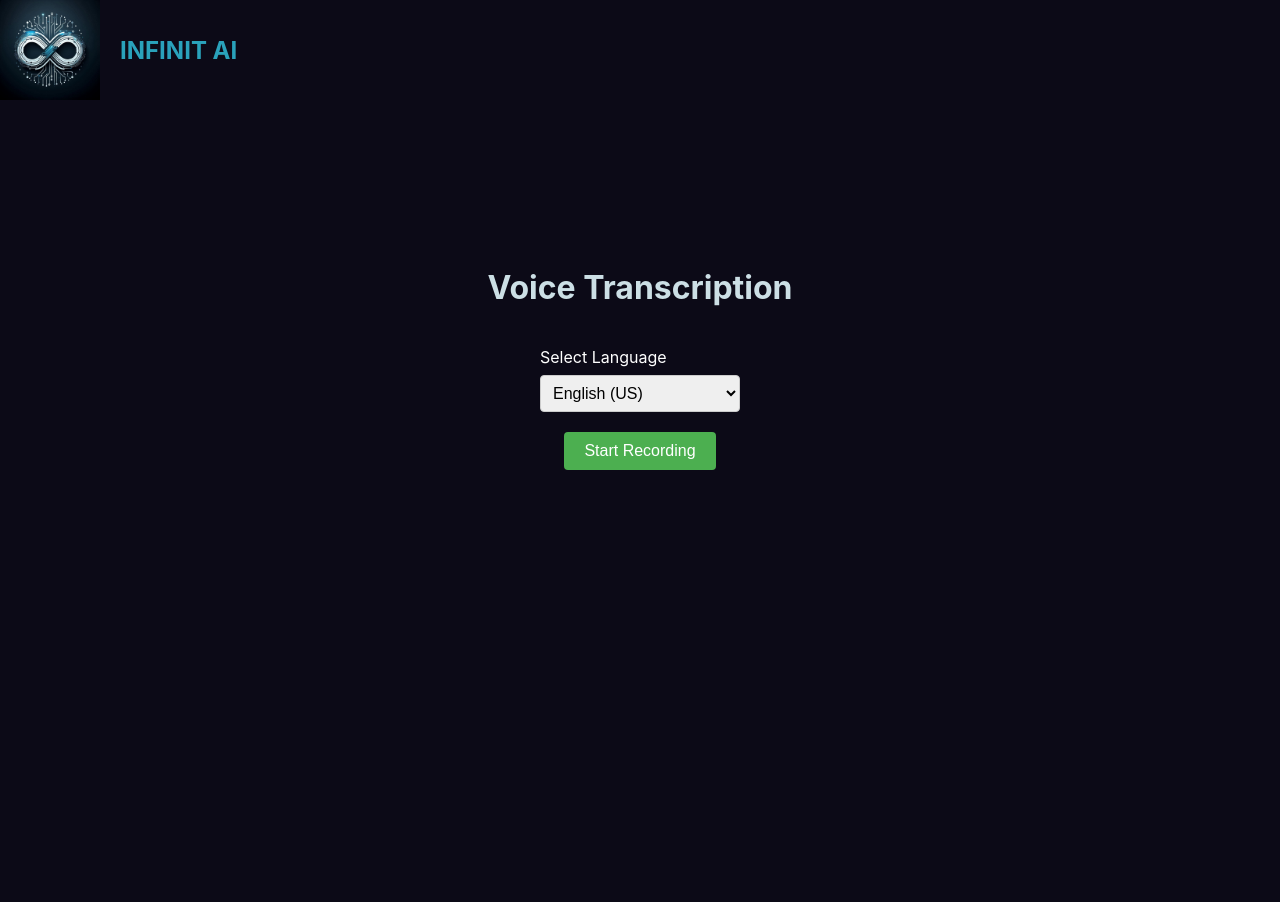
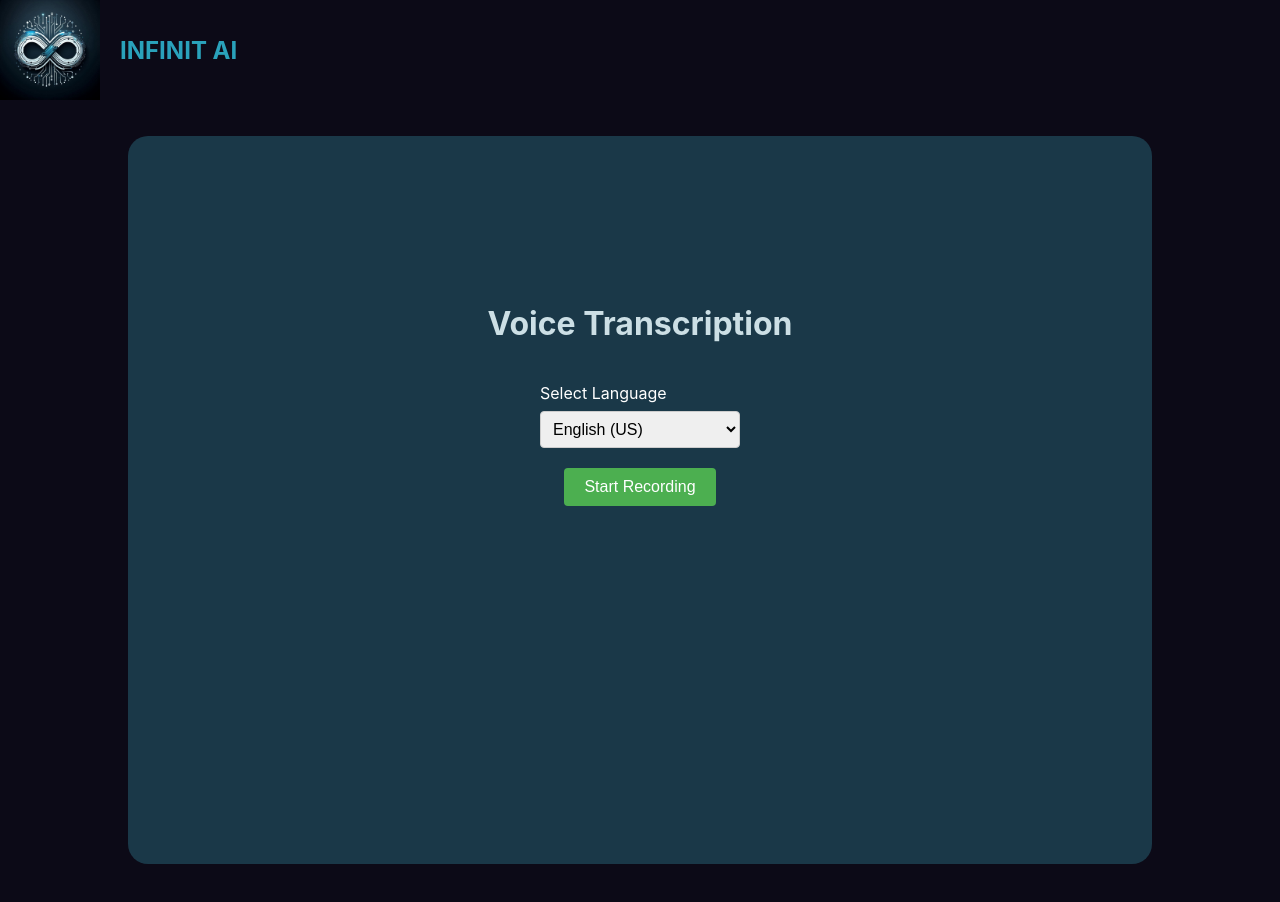
Before and after one commit to Fateme-Khalaj/InfinitAI-frontend, a React (Create React App) app: page /voice in a window 1280 px wide. Shown: the top 902 px of the page. Built offline with nearby package versions, Linux system fonts and the light colour scheme.

Commit message:
voice design modification

```diff
--- a/src/components/card/Card.tsx
+++ b/src/components/card/Card.tsx
@@ -101,7 +101,7 @@ const Card: React.FC<CardProps> = ({
         }}
         transition={{ duration: 0.6 }}
       >
-        <p style={{ width: "370px", wordWrap: "break-word", margin: 0 }}>
+        <p style={{ width: "80%", wordWrap: "break-word", margin: 0 }}>
           {cardText}
         </p>
       </Description>
--- a/src/pages/Landing/Landing.tsx
+++ b/src/pages/Landing/Landing.tsx
@@ -50,7 +50,7 @@ const Landing: React.FC = () => {
             buttonText: "Go to Voice",
             buttonClickHandler: () => navigateToPage("/voice"),
             cardText:
-              "Artificial Intelligence has made significant strides in understanding and analyzing human speech. AI-powered voice detection technology is revolutionizing the way we interact with devices, providing solutions for various industries, from security to entertainment. These systems rely on sophisticated algorithms that analyze speech patterns, tone, pitch, and even emotion in a voice.",
+              "Artificial Intelligence has made significant strides in understanding and analyzing human speech. AI-powered voice detection technology is revolutionizing the way we interact with devices, providing solutions for various industries, from security to entertainment.",
           },
           {
             backgroundColor: "#15515E",
@@ -59,7 +59,7 @@ const Landing: React.FC = () => {
             buttonText: "Get Help",
             buttonClickHandler: () => navigateToPage("/support"),
             cardText:
-              "Customer support is at the core of any successful business, and in the digital age, it’s no longer limited to phone calls or face-to-face interactions. AI and automation have transformed traditional customer support models by enabling businesses to provide instant responses to customer queries, improve problem-solving efficiency, and offer 24/7 support. Chatbots powered by AI can assist with frequently asked questions, troubleshoot common issues, and even guide users through complex processes.",
+              "Customer support is at the core of any successful business, and in the digital age, it’s no longer limited to phone calls or face-to-face interactions. AI and automation have transformed traditional customer support models by enabling businesses to provide instant responses to customer queries, improve problem-solving efficiency, and offer 24/7 support.",
           },
           {
             backgroundColor: "#2AA2BB",
@@ -68,7 +68,7 @@ const Landing: React.FC = () => {
             buttonText: "Start Chat",
             buttonClickHandler: () => navigateToPage("/chat"),
             cardText:
-              "Chat technology has become the cornerstone of modern communication, providing users with a fast, interactive way to connect and collaborate. Whether in customer service, social media, or internal business operations, chat platforms facilitate instant communication. AI-enhanced chatbots, for example, are revolutionizing online interactions by offering users immediate responses without the need for human intervention.",
+              "Chat technology has become the cornerstone of modern communication, providing users with a fast, interactive way to connect and collaborate. Whether in customer service, social media, or internal business operations, chat platforms facilitate instant communication.",
           },
           {
             backgroundColor: "#7BC1D0",
--- a/src/pages/Voice/Voice.tsx
+++ b/src/pages/Voice/Voice.tsx
@@ -1,11 +1,22 @@
 import React, { useRef, useState } from "react";
 import styled from "styled-components";
+
+const Wrapper = styled.div`
+  display: flex;
+  justify-content: center;
+  align-items: center;
+  min-height: 100vh;
+`;
 
 const Container = styled.div`
   display: flex;
   flex-direction: column;
   align-items: center;
   padding-top: 10%;
+  width: 80%;
+  height: 600px;
+  background-color: #1a3848;
+  border-radius: 20px;
 `;
 
 const LanguageSelector = styled.div`
@@ -137,6 +148,7 @@ const VoiceRecorder = () => {
   };
 
   return (
+    <Wrapper>
       <Container>
         <h1 style={{ color: "#CCDFE5", margin: "40px" }}>Voice Transcription</h1>
         <LanguageSelector>
@@ -161,6 +173,7 @@ const VoiceRecorder = () => {
           </Transcription>
         )}
       </Container>
+    </Wrapper>
   );
 };
 
```
Lines whose indentation alone changed are shown as unchanged.
